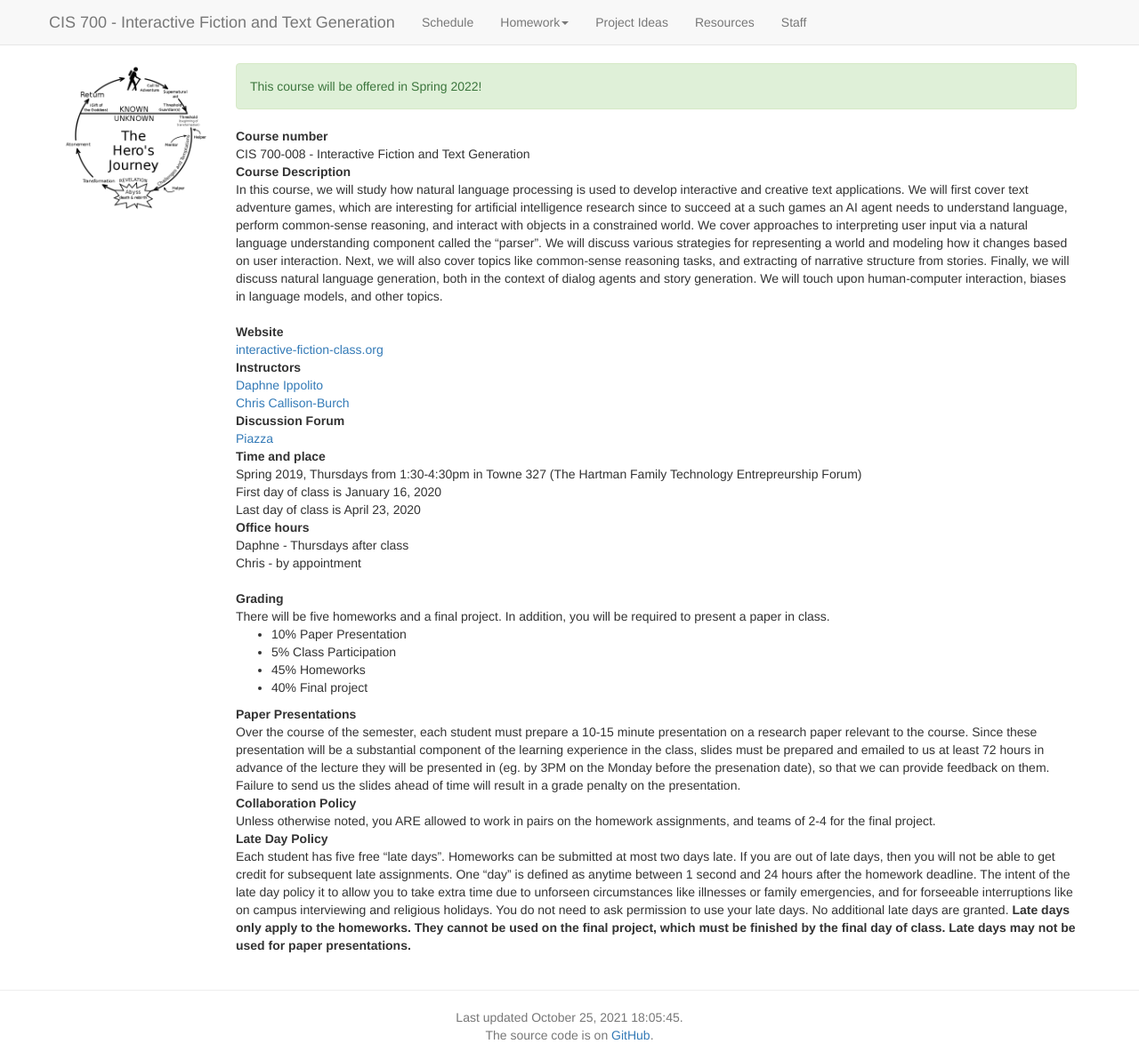
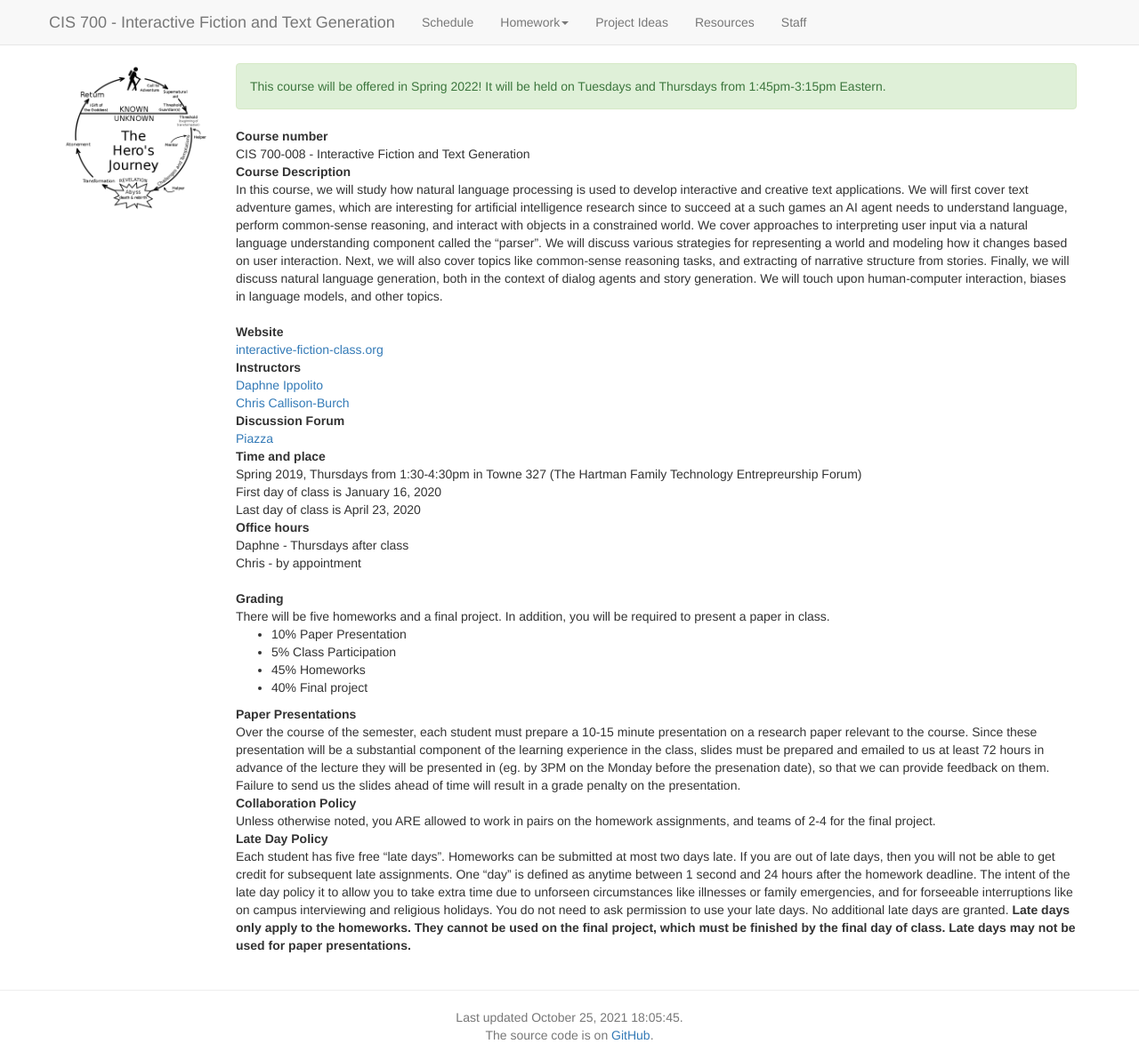
Before and after one commit to interactive-fiction-class/interactive-fiction-class.github.io, a Jekyll site: the page built from index.md, in a window 1280 px wide. Shown: the whole page at 89% size. Built offline with Jekyll 4.4.1, drawn with Linux system fonts in a browser that asks for light colours; nearby versions of some CDN libraries; a script that is not in the unit is left out.

Commit message:
Update index.md

```diff
--- a/index.md
+++ b/index.md
@@ -61,7 +61,7 @@
 </div>
 -->
 <div class="alert alert-success" markdown="1">
-This course will be offered in Spring 2022!
+This course will be offered in Spring 2022!  It will be held on Tuesdays and Thursdays from 1:45pm-3:15pm Eastern.
 </div>
 
 Course number
```
